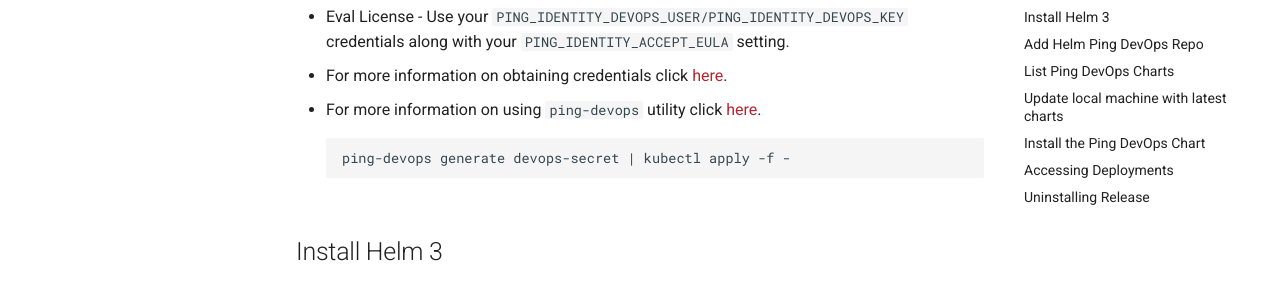
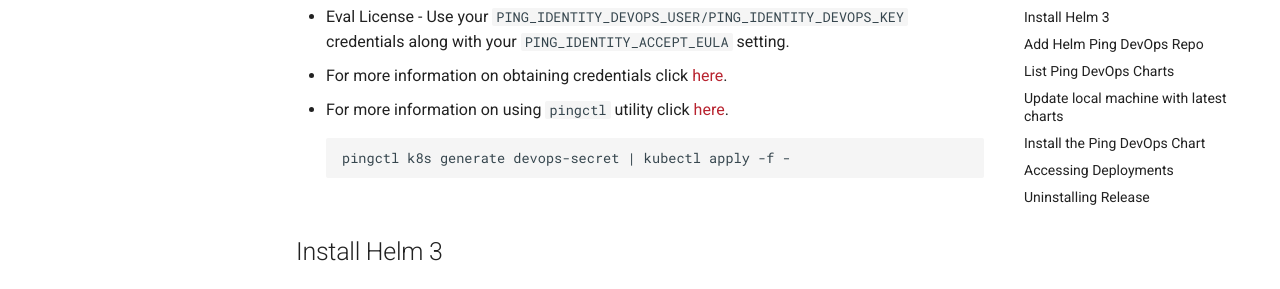
Before and after one commit to pingidentity/helm-charts, an MkDocs documentation site: the page built from docs/getting-started.md, in a window 1280 px wide and 900 px high, scrolled down 472 px. Shown: the part 159-448 px from the top of the window. Built offline with MkDocs 1.6.1 and Material for MkDocs 9.7.7, drawn with Linux system fonts in a browser that asks for light colours; comment, search, counter and statistics services are not loaded.

Commit message:
Replace ping-devops util with pingctl info

```diff
--- a/docs/getting-started.md
+++ b/docs/getting-started.md
@@ -15,9 +15,9 @@
 * Eval License - Use your `PING_IDENTITY_DEVOPS_USER/PING_IDENTITY_DEVOPS_KEY` credentials
   along with your `PING_IDENTITY_ACCEPT_EULA` setting.
   * For more information on obtaining credentials click [here](https://devops.pingidentity.com/get-started/devopsRegistration/).
-  * For more information on using `ping-devops` utility click [here](https://devops.pingidentity.com/get-started/pingDevopsUtil/).
+  * For more information on using `pingctl` utility click [here](https://devops.pingidentity.com/get-started/pingctlUtil/).
 
-        ping-devops generate devops-secret | kubectl apply -f -
+        pingctl k8s generate devops-secret | kubectl apply -f -
 
 ## Install Helm 3
 
```
